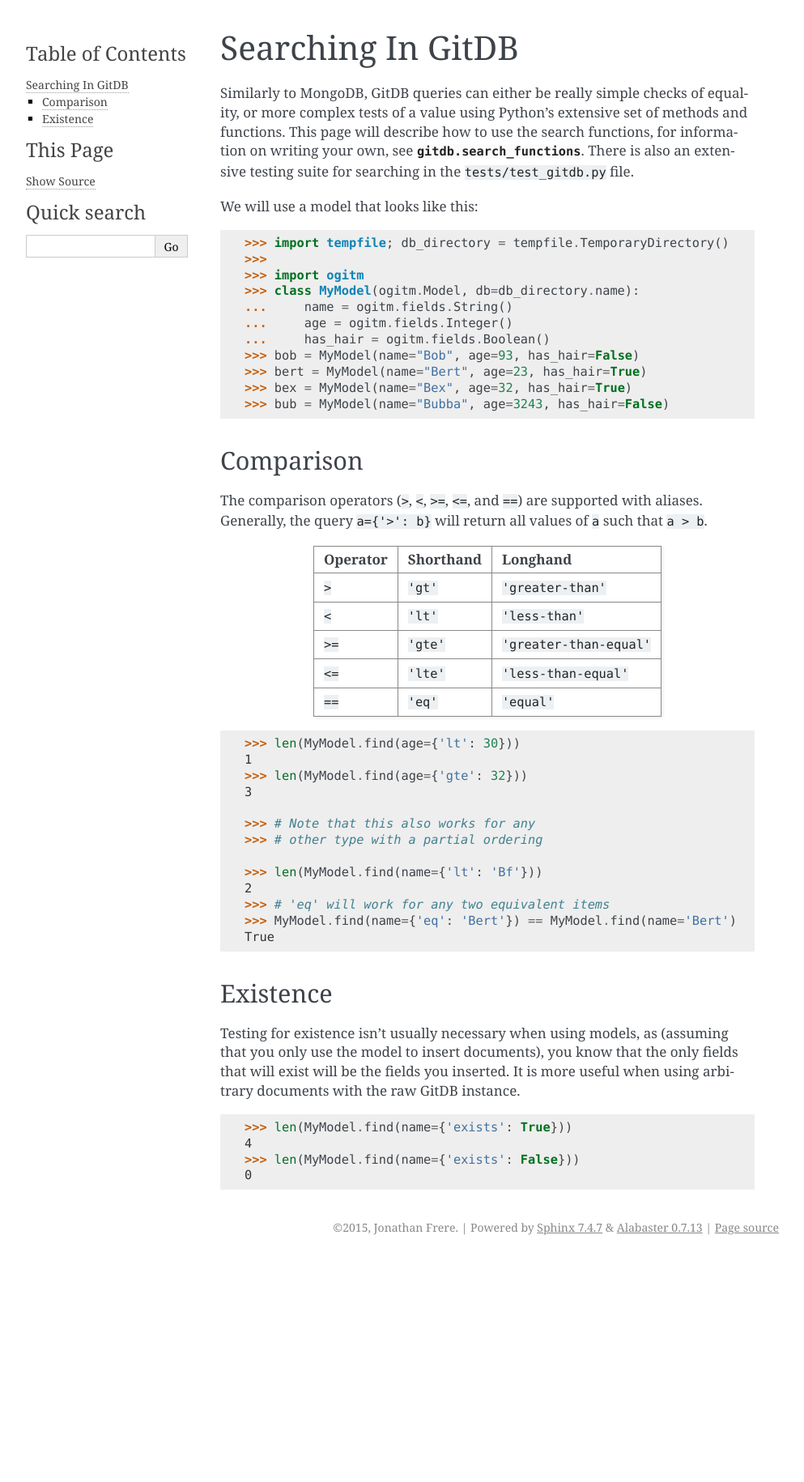
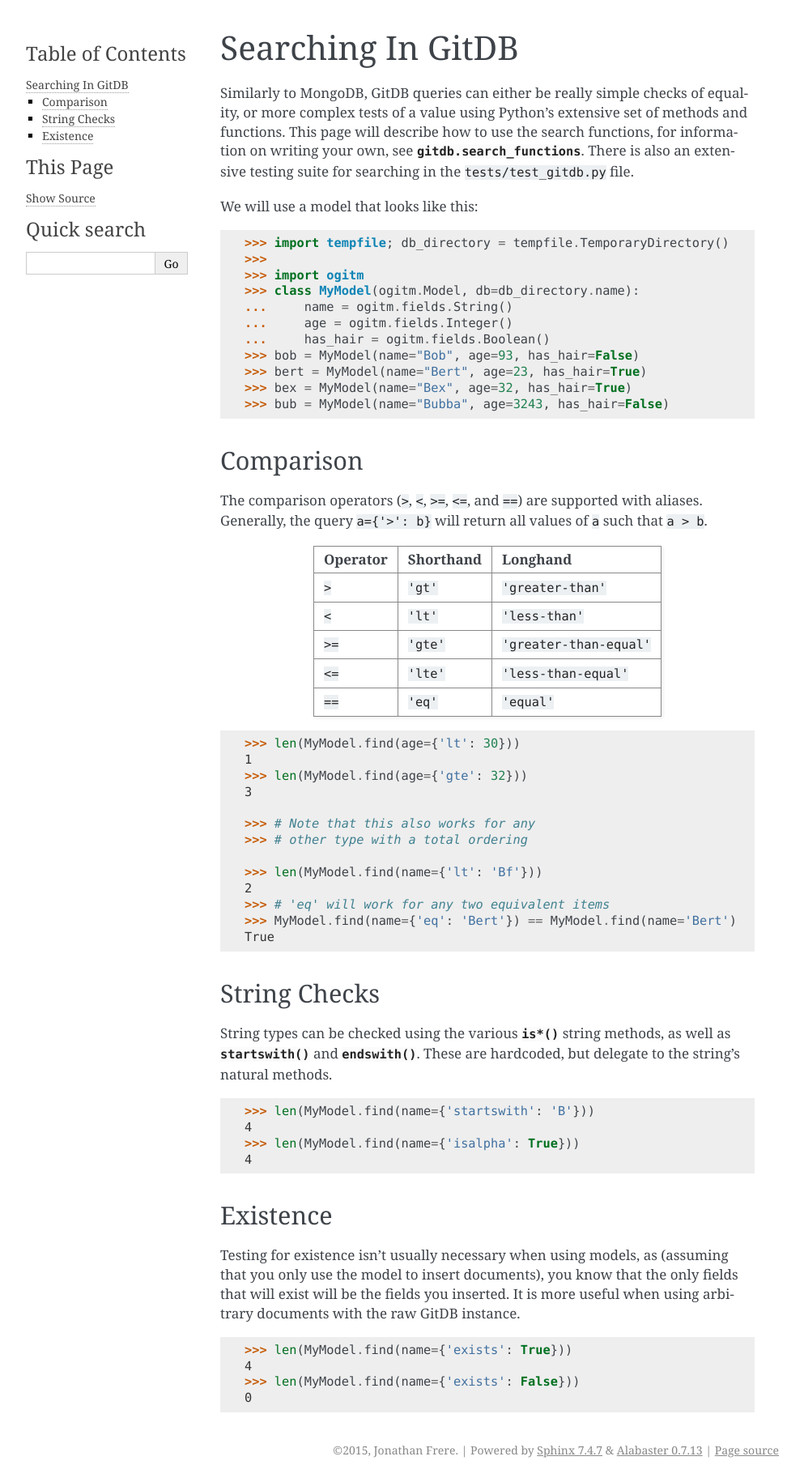
Before and after one commit to MrJohz/ogitm, a Sphinx documentation site: the page built from docs/source/search_queries.rst, in a window 1280 px wide. Shown: the whole page at 81% size, without its empty margins (148-1141 px from the left). Built offline with Sphinx 7.4.7, drawn with Linux system fonts in a browser that asks for light colours; before the commit the page ends 1555 px from its top, so only the background shows below that.

Commit message:
Further documentation about string checks, and fixing string checks

```diff
--- a/docs/source/search_queries.rst
+++ b/docs/source/search_queries.rst
@@ -55,13 +55,28 @@ values of ``a`` such that ``a > b``.
     3
 
     >>> # Note that this also works for any
-    >>> # other type with a partial ordering
+    >>> # other type with a total ordering
 
     >>> len(MyModel.find(name={'lt': 'Bf'}))
     2
     >>> # 'eq' will work for any two equivalent items
     >>> MyModel.find(name={'eq': 'Bert'}) == MyModel.find(name='Bert')
     True
+
+
+String Checks
+-------------
+
+String types can be checked using the various :py:meth:`~str.is*` string
+methods, as well as :py:meth:`~str.startswith` and :py:meth:`~str.endswith`.
+These are hardcoded, but delegate to the string's natural methods.
+
+.. code-block:: python3
+
+    >>> len(MyModel.find(name={'startswith': 'B'}))
+    4
+    >>> len(MyModel.find(name={'isalpha': True}))
+    4
 
 
 Existence
```
Also changed, not shown: 2 other files.
